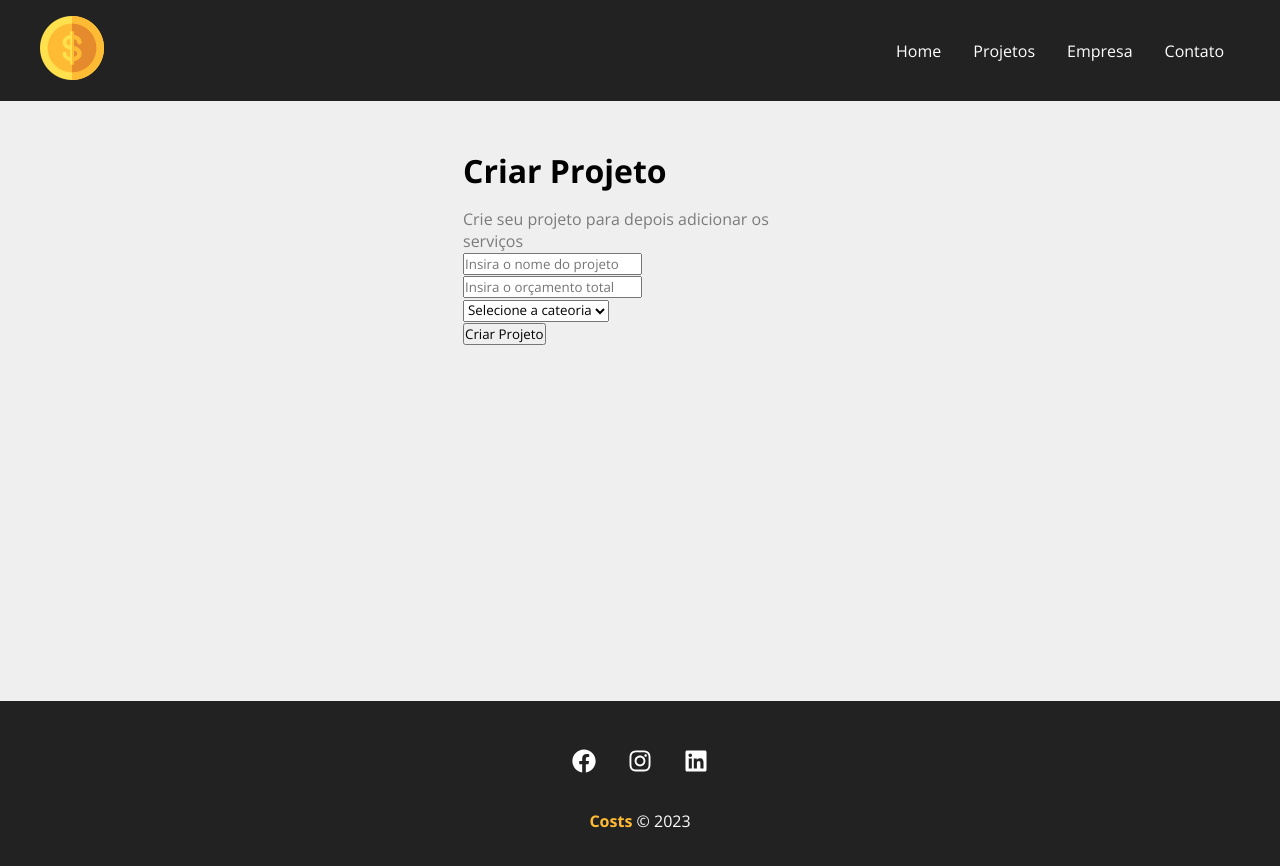
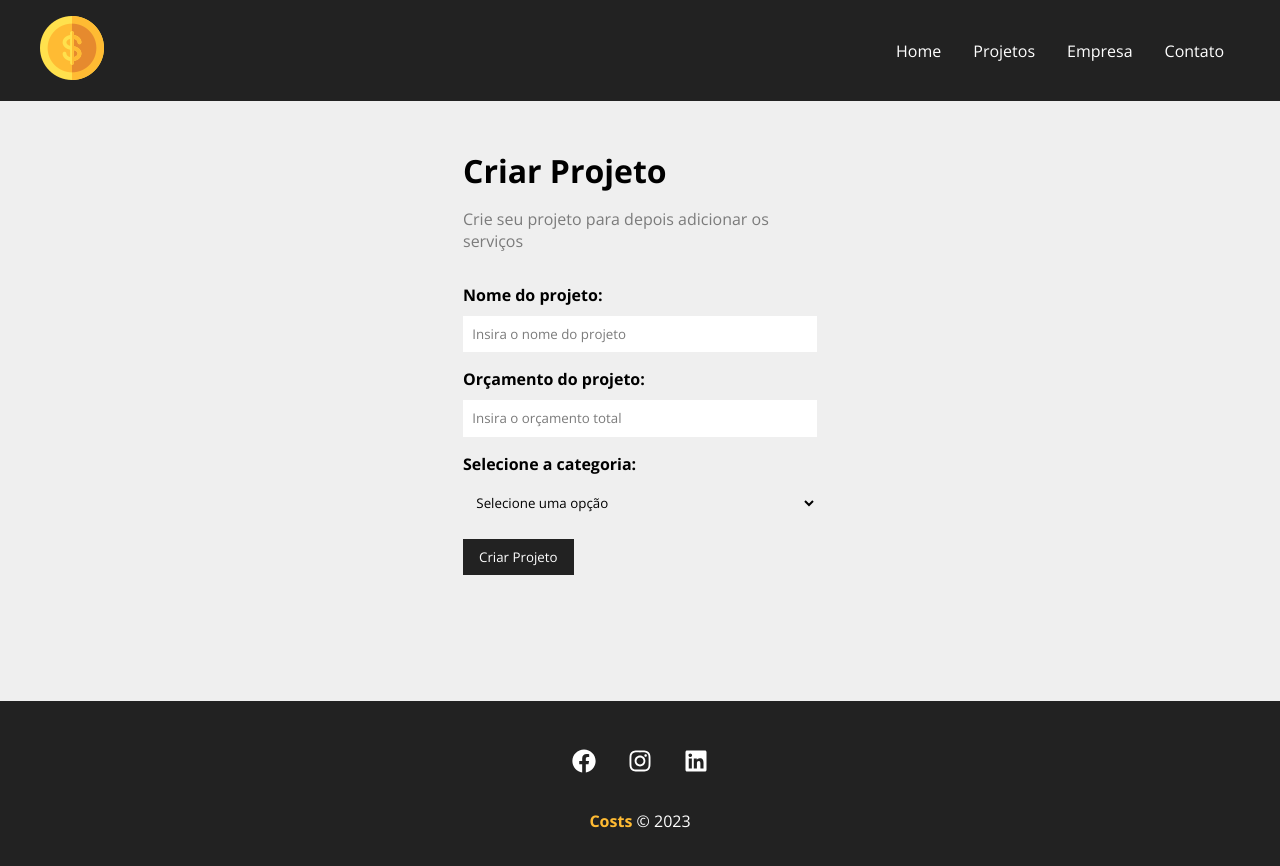
Before and after one commit to Victron012/costs, a JavaScript app: page /newProject in a window 1280 px wide. Shown: the top 866 px of the page. Built offline with nearby package versions, Linux system fonts and the light colour scheme; the HTML template or start-up script is replaced by a standard one.

Commit message:
Componentização do formulário

```diff
--- /dev/null
+++ b/src/components/form/Input/Input.js
@@ -0,0 +1,19 @@
+import styles from './Input.module.css'
+
+function Input({ type, text, name, placeholder, handleOnChange, value }) {
+    return (
+        <div className={styles.form_control}>
+            <label htmlFor={name}>{text}:</label>
+            <input
+                type={type}
+                name={name}
+                placeholder={placeholder}
+                id={name}
+                onChange={handleOnChange}
+                value={value}
+            />
+        </div>
+    )
+}
+
+export default Input
--- /dev/null
+++ b/src/components/form/Input/Input.module.css
@@ -0,0 +1,20 @@
+.form_control{
+    display: flex;
+    flex-direction: column;
+    margin-bottom: 1em;
+}
+
+.form_control label{
+    margin-bottom: .6em;
+    font-weight: bold;
+}
+
+.form_control input{
+    padding: .7em;
+    border-radius: 0;
+    border: none;
+}
+
+.form_control input::placeholder{
+    color: #7B7B7B
+}
--- /dev/null
+++ b/src/components/form/Select/Select.js
@@ -0,0 +1,14 @@
+import styles from './Select.module.css'
+
+function Select({ text, name, options, handleOnChange, value }) {
+    return (
+        <div className={styles.form_control}>
+            <label htmlFor={name}>{text}:</label>
+            <select name={name} id={name}>
+                <option>Selecione uma opção</option>
+            </select>
+        </div>
+    )
+}
+
+export default Select
--- /dev/null
+++ b/src/components/form/Select/Select.module.css
@@ -0,0 +1,16 @@
+.form_control{
+    display: flex;
+    flex-direction: column;
+    margin-bottom: 1em;
+}
+
+.form_control label{
+    margin-bottom: .6em;
+    font-weight: bold;
+}
+
+.form_control select{
+    padding: .7em;
+    border-radius: 0;
+    border: none;
+}
--- /dev/null
+++ b/src/components/form/SubmitButton/SubmitButton.js
@@ -0,0 +1,11 @@
+import styles from './SubmitButton.module.css'
+
+function SubmitButton({text}){
+    return (
+        <div>
+            <button className={styles.btn}>{text}</button>
+        </div>
+    )
+}
+
+export default SubmitButton
--- /dev/null
+++ b/src/components/form/SubmitButton/SubmitButton.module.css
@@ -0,0 +1,13 @@
+.btn{
+    background-color: #222;
+    color: #FFF;
+    padding: 0.7em 1.2em;
+    text-decoration: none;
+    transform: .5s;
+    cursor: pointer;
+    border: none;
+}
+
+.btn:hover{
+    color: #FFBB33;
+}
--- a/src/components/pages/NewProject/NewProject.js
+++ b/src/components/pages/NewProject/NewProject.js
@@ -6,7 +6,7 @@
         <div className={styles.newproject_container}>
             <h1>Criar Projeto</h1>
             <p>Crie seu projeto para depois adicionar os serviços</p>
-            <ProjectForm/>
+            <ProjectForm btnText="Criar Projeto"/>
         </div>
     )
 }
--- a/src/components/projects/ProjectForm/ProjectForm.js
+++ b/src/components/projects/ProjectForm/ProjectForm.js
@@ -1,20 +1,30 @@
-function ProjectForm() {
+import Input from '../../form/Input/Input'
+import Select from '../../form/Select/Select'
+import SubmitButton from '../../form/SubmitButton/SubmitButton'
+import styles from './ProjectForme.module.css'
+
+function ProjectForm({btnText}) {
     return (
-        <form>
-            <div>
-                <input type="text" placeholder="Insira o nome do projeto" />
-            </div>
-            <div>
-                <input type="number" placeholder="Insira o orçamento total" />
-            </div>
-            <div>
-                <select name="category_id">
-                    <option disabled selected>Selecione a cateoria</option>
-                </select>
-            </div>
-            <div>
-                <input type="submit" value="Criar Projeto"/>
-            </div>
+        <form className={styles.form}>
+            <Input
+                type="text"
+                text="Nome do projeto"
+                name="name"
+                placeholder="Insira o nome do projeto"
+            />
+            <Input
+                type="number"
+                text="Orçamento do projeto"
+                name="budget"
+                placeholder="Insira o orçamento total"
+            />
+            <Select
+                name="Category_id"
+                text="Selecione a categoria"
+            />
+            <SubmitButton
+                text={btnText}
+            />
         </form>
     )
 }
--- /dev/null
+++ b/src/components/projects/ProjectForm/ProjectForme.module.css
@@ -0,0 +1,4 @@
+.form{
+    width: 100%;
+    margin: 2em 0;
+}
```
